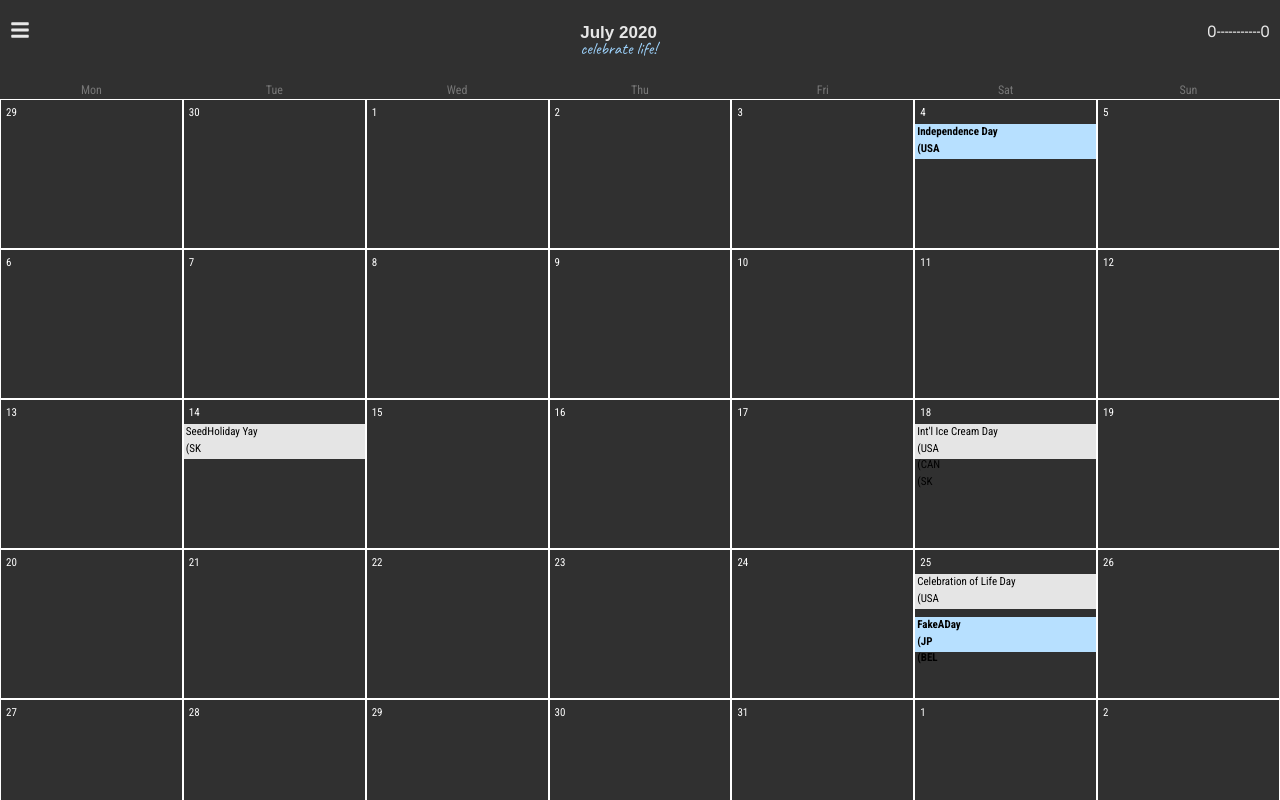
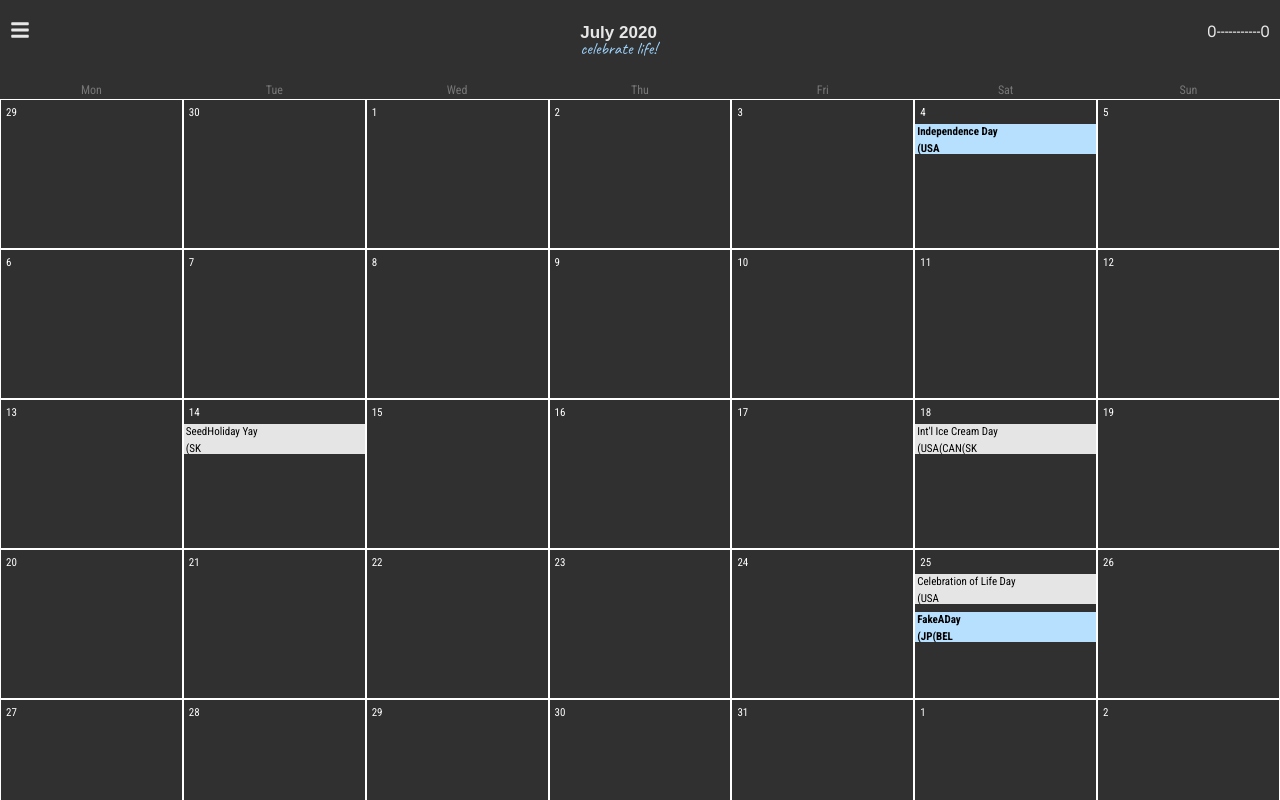
Before and after one commit to ldail/Celebrate-Life-Holiday-Calendar---Front-end, a React (Create React App) app: page / in a window 1280 px wide. Shown: the top 800 px of the page. Built offline with nearby package versions, Linux system fonts and the light colour scheme; a web font is replaced by a local one.

Commit message:
made smaller and style changes

```diff
--- a/src/App.css
+++ b/src/App.css
@@ -92,7 +92,7 @@ ul {
   padding: 0px;
   font-size: 11px;
   padding-left: 2px;
-  height: 35px;
+  height: 30px;
 }
 
 .react-calendar__tile .monthEvent.monthViewMajorHoliday {
@@ -134,3 +134,7 @@ h2 {
   font-weight: bold;
   font-family: 'Candal', sans-serif;
 }
+
+.monthViewCountryList {
+  display: flex;
+}
```
